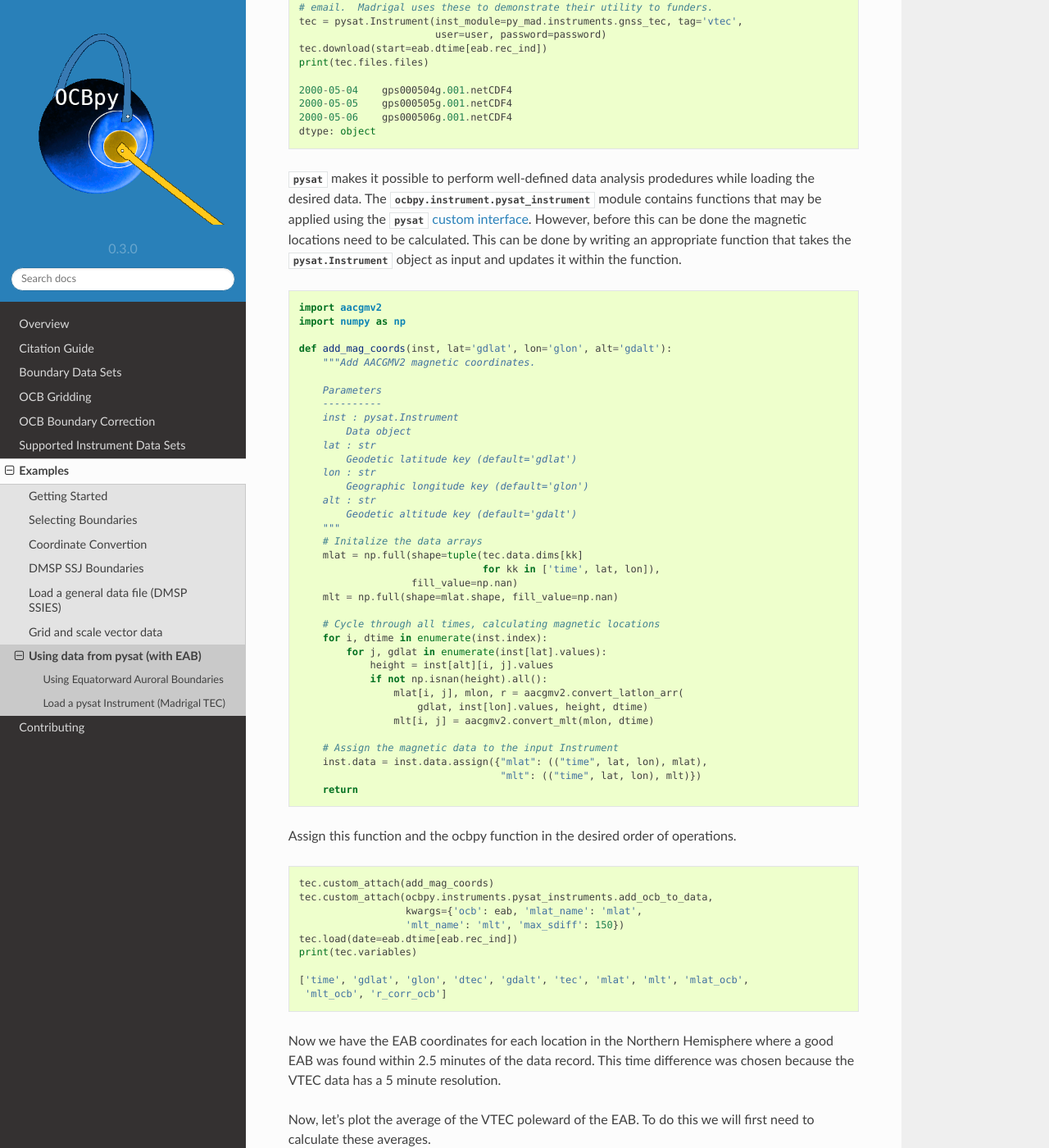
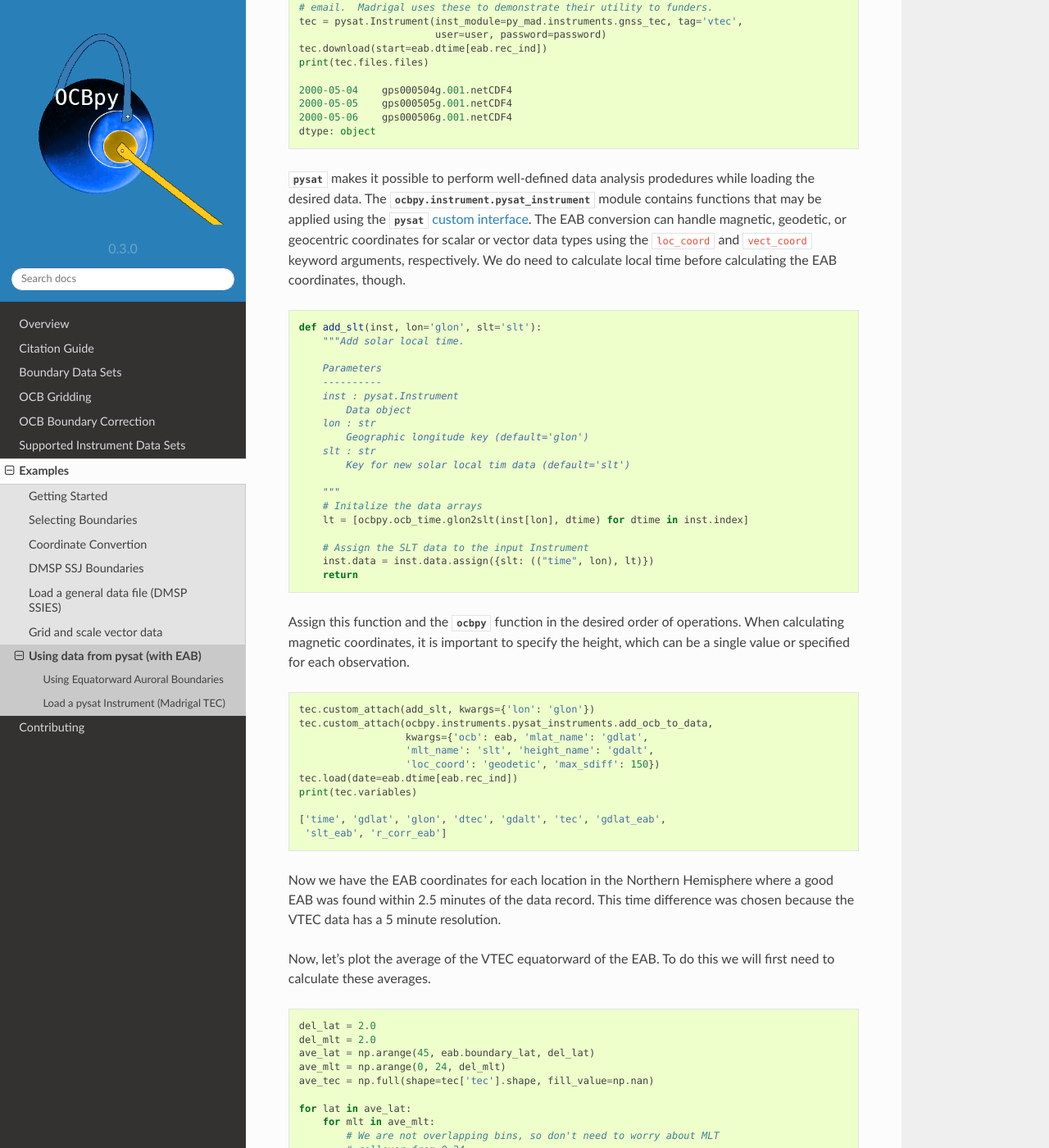
Before and after one commit to aburrell/ocbpy, a Sphinx documentation site: the page built from docs/examples/ex_pysat_eab.rst, in a window 1280 px wide and 1400 px high, scrolled down 1240 px. Shown: the whole window at 82% size. Built offline with Sphinx 7.4.7 and the Read the Docs theme 2.0.0, drawn with Linux system fonts in a browser that asks for light colours; cross-references to code outside the pages are shown as plain code; some of the changed text lies outside the part shown.

Commit message:
DOC: update pysat example
Update the pysat example to:
- use new geographic inputs,
- plot relative to the EAB appropriately, and
- update the matplotlib usage.

```diff
--- a/docs/examples/ex_pysat_eab.rst
+++ b/docs/examples/ex_pysat_eab.rst
@@ -88,96 +88,81 @@ using the following commands.
 prodedures while loading the desired data.  The
 :py:mod:`ocbpy.instrument.pysat_instrument` module contains functions that may
 be applied using the :py:mod:`pysat` `custom interface
-<https://pysat.readthedocs.io/en/latest/tutorial/tutorial_custom.html>`_.
-However, before this can be done the magnetic locations need to be calculated.
-This can be done by writing an appropriate function that takes the
-:py:class:`pysat.Instrument` object as input and updates it within the function.
-
+<https://pysat.readthedocs.io/en/latest/tutorial/tutorial_custom.html>`_.  The
+EAB conversion can handle magnetic, geodetic, or geocentric coordinates for
+scalar or vector data types using the :py:var:`loc_coord` and
+:py:var:`vect_coord` keyword arguments, respectively. We do need to calculate
+local time before calculating the EAB coordinates, though.
 
 ::
 
-   import aacgmv2
-   import numpy as np
-
-   def add_mag_coords(inst, lat='gdlat', lon='glon', alt='gdalt'):
-       """Add AACGMV2 magnetic coordinates.
+   def add_slt(inst, lon='glon', slt='slt'):
+       """Add solar local time.
 
        Parameters
        ----------
        inst : pysat.Instrument
            Data object
-       lat : str
-           Geodetic latitude key (default='gdlat')
        lon : str
            Geographic longitude key (default='glon')
-       alt : str
-           Geodetic altitude key (default='gdalt')
+       slt : str
+           Key for new solar local tim data (default='slt')
+
        """
        # Initalize the data arrays
-       mlat = np.full(shape=tuple(tec.data.dims[kk]
-                                  for kk in ['time', lat, lon]),
-                      fill_value=np.nan)
-       mlt = np.full(shape=mlat.shape, fill_value=np.nan)
+       lt = [ocbpy.ocb_time.glon2slt(inst[lon], dtime) for dtime in inst.index]
 
-       # Cycle through all times, calculating magnetic locations
-       for i, dtime in enumerate(inst.index):
-           for j, gdlat in enumerate(inst[lat].values):
-               height = inst[alt][i, j].values
-               if not np.isnan(height).all():
-                   mlat[i, j], mlon, r = aacgmv2.convert_latlon_arr(
-                       gdlat, inst[lon].values, height, dtime)
-                   mlt[i, j] = aacgmv2.convert_mlt(mlon, dtime)
-
-       # Assign the magnetic data to the input Instrument
-       inst.data = inst.data.assign({"mlat": (("time", lat, lon), mlat),
-                                     "mlt": (("time", lat, lon), mlt)})
+       # Assign the SLT data to the input Instrument
+       inst.data = inst.data.assign({slt: (("time", lon), lt)})
        return
 
 
-Assign this function and the ocbpy function in the desired order of operations.
+Assign this function and the :py:mod:`ocbpy` function in the desired order of
+operations. When calculating magnetic coordinates, it is important to specify
+the height, which can be a single value or specified for each observation.
 
 ::
 
-
-   tec.custom_attach(add_mag_coords)
+   tec.custom_attach(add_slt, kwargs={'lon': 'glon'})
    tec.custom_attach(ocbpy.instruments.pysat_instruments.add_ocb_to_data,
-                     kwargs={'ocb': eab, 'mlat_name': 'mlat',
-                     'mlt_name': 'mlt', 'max_sdiff': 150})
+                     kwargs={'ocb': eab, 'mlat_name': 'gdlat',
+                     'mlt_name': 'slt', 'height_name': 'gdalt',
+                     'loc_coord': 'geodetic', 'max_sdiff': 150})
    tec.load(date=eab.dtime[eab.rec_ind])
    print(tec.variables)
 
-   ['time', 'gdlat', 'glon', 'dtec', 'gdalt', 'tec', 'mlat', 'mlt', 'mlat_ocb',
-    'mlt_ocb', 'r_corr_ocb']
+   ['time', 'gdlat', 'glon', 'dtec', 'gdalt', 'tec', 'gdlat_eab',
+    'slt_eab', 'r_corr_eab']
 
 Now we have the EAB coordinates for each location in the Northern Hemisphere
 where a good EAB was found within 2.5 minutes of the data record.  This time
 difference was chosen because the VTEC data has a 5 minute resolution.
 
-Now, let's plot the average of the VTEC poleward of the EAB. To do this we will
-first need to calculate these averages.
+Now, let's plot the average of the VTEC equatorward of the EAB. To do this we
+will first need to calculate these averages.
 
 ::
 
    del_lat = 2.0
    del_mlt = 2.0
-   ave_lat = np.arange(eab.boundary_lat, 90, del_lat)
+   ave_lat = np.arange(45, eab.boundary_lat, del_lat)
    ave_mlt = np.arange(0, 24, del_mlt)
    ave_tec = np.full(shape=tec['tec'].shape, fill_value=np.nan)
 
    for lat in ave_lat:
        for mlt in ave_mlt:
            # We are not overlapping bins, so don't need to worry about MLT
-	   # rollover from 0-24
+           # rollover from 0-24
            sel_tec = tec['tec'].where(
-               (tec['mlat_ocb'] > lat) & (tec['mlat_ocb'] <= lat + del_lat)
-               & (tec['mlt_ocb'] >= mlt) & (tec['mlt_ocb'] < mlt + del_mlt))
+               (tec['gdlat_eab'] > lat) & (tec['gdlat_eab'] <= lat + del_lat)
+               & (tec['slt_eab'] >= mlt) & (tec['slt_eab'] < mlt + del_mlt))
            inds = np.where(~np.isnan(sel_tec.values))
            if len(inds[0]) > 0:
                ave_tec[inds] = np.nanmean(sel_tec.values)
 
 Now let us plot these averages at the EAB location of each measurement.  This
 will provide us with knowledge of the coverage as well as knowledge of the
-average behaviour.
+average behaviour of the sub-auroral VTEC on this day.
 
 ::
 
@@ -200,11 +185,12 @@ average behaviour.
    ax.plot(lon, lat, "m-", linewidth=2, label="EAB")
 
    # Plot the VTEC data
-   tec_lon = tec['mlt_ocb'].values * np.pi / 12.0
-   tec_lat = 90.0 - tec['mlat_ocb'].values
+   tec_lon = (tec['slt_eab'].values * np.pi / 12.0)
+   tec_lat = (90.0 - tec['gdlat_eab'].values)
    tec_max = np.ceil(np.nanmax(ave_tec))
-   con = ax.scatter(tec_lon, tec_lat, c=ave_tec, marker="s",
-                    cmap=mpl.cm.get_cmap("viridis"), s=5, vmin=0, vmax=tec_max)
+   con = ax.scatter(tec_lon, tec_lat, c=ave_tec.transpose([0, 2, 1]),
+                    marker="s", cmap=mpl.colormaps["viridis"], s=5,
+                    vmin=0, vmax=tec_max)
 
    # Add a colourbar and labels
    tticks = np.linspace(0, tec_max, 6, endpoint=True)
```
Also changed, not shown: docs/figures/example_vtec_eab_north_location.png.
